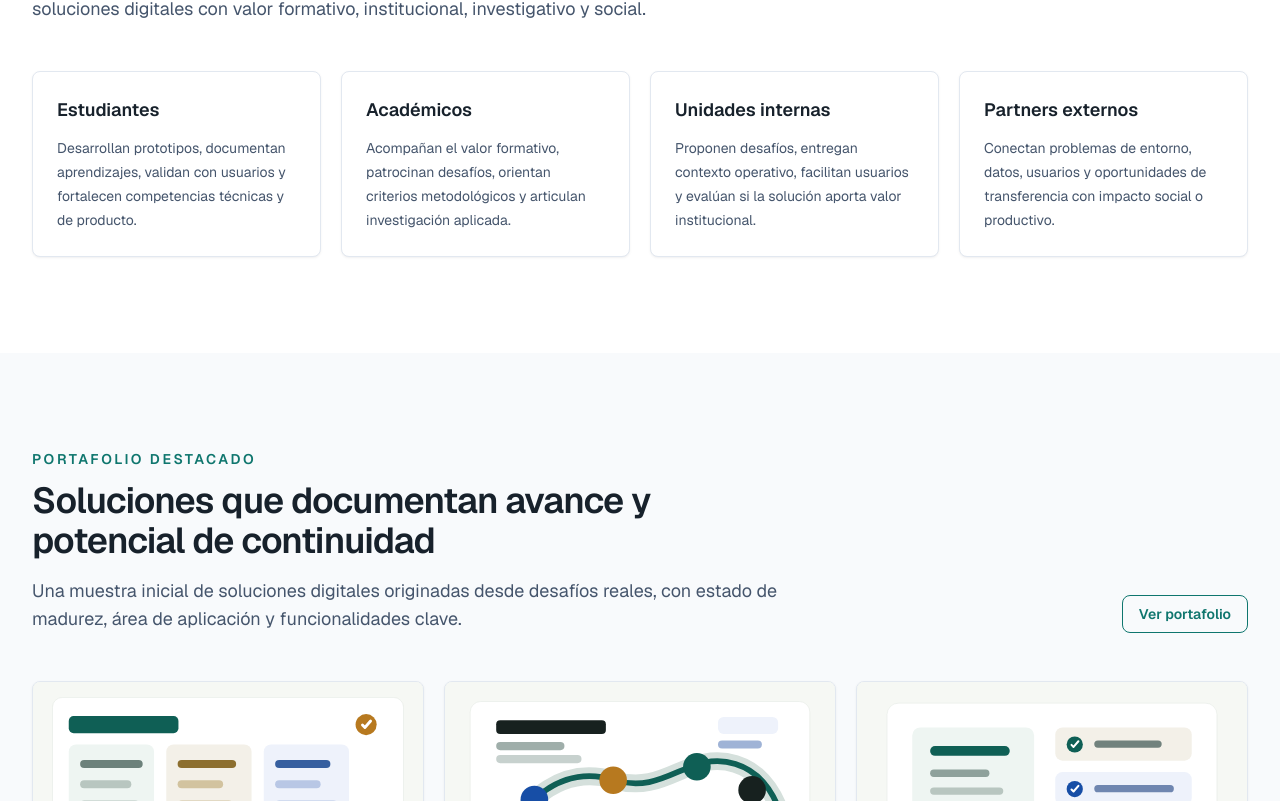
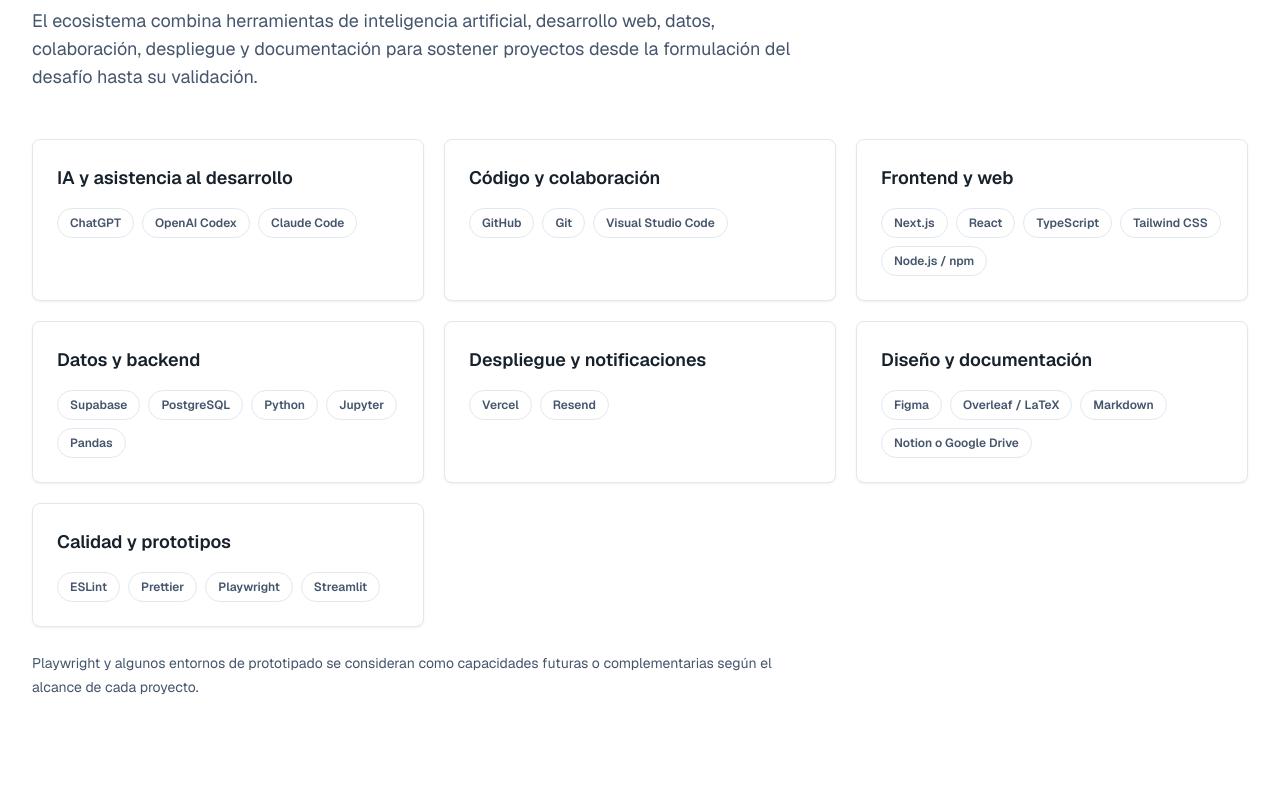
Before and after one commit to FrancoQuezada/Ecosistema-DSD, a Next.js app: page / in a window 1280 px wide. Shown: the part 4339-5140 px from the top of the page. Built offline with nearby package versions, Linux system fonts and the light colour scheme.

Commit message:
Add ecosystem tools section

```diff
--- a/src/app/page.tsx
+++ b/src/app/page.tsx
@@ -54,6 +54,37 @@
   },
 ];
 
+const toolGroups = [
+  {
+    title: "IA y asistencia al desarrollo",
+    tools: ["ChatGPT", "OpenAI Codex", "Claude Code"],
+  },
+  {
+    title: "Código y colaboración",
+    tools: ["GitHub", "Git", "Visual Studio Code"],
+  },
+  {
+    title: "Frontend y web",
+    tools: ["Next.js", "React", "TypeScript", "Tailwind CSS", "Node.js / npm"],
+  },
+  {
+    title: "Datos y backend",
+    tools: ["Supabase", "PostgreSQL", "Python", "Jupyter", "Pandas"],
+  },
+  {
+    title: "Despliegue y notificaciones",
+    tools: ["Vercel", "Resend"],
+  },
+  {
+    title: "Diseño y documentación",
+    tools: ["Figma", "Overleaf / LaTeX", "Markdown", "Notion o Google Drive"],
+  },
+  {
+    title: "Calidad y prototipos",
+    tools: ["ESLint", "Prettier", "Playwright", "Streamlit"],
+  },
+];
+
 export default function Home() {
   return (
     <>
@@ -103,6 +134,44 @@
               </Badge>
             ))}
           </div>
+        </div>
+      </section>
+
+      <section className="bg-white py-24">
+        <div className="mx-auto max-w-7xl px-5 lg:px-8">
+          <SectionHeader
+            eyebrow="Herramientas habilitantes"
+            title="Un stack de trabajo para docencia, prototipado y transferencia"
+            description="El ecosistema combina herramientas de inteligencia artificial, desarrollo web, datos, colaboración, despliegue y documentación para sostener proyectos desde la formulación del desafío hasta su validación."
+          />
+          <div className="mt-12 grid gap-5 md:grid-cols-2 lg:grid-cols-3">
+            {toolGroups.map((group) => (
+              <article
+                key={group.title}
+                className="rounded-lg border border-slate-200 bg-white p-6 shadow-sm shadow-slate-900/5"
+              >
+                <h3 className="text-lg font-semibold text-[#17212b]">
+                  {group.title}
+                </h3>
+                <div className="mt-4 flex flex-wrap gap-2">
+                  {group.tools.map((tool) => (
+                    <Badge
+                      key={tool}
+                      variant="neutral"
+                      className="px-3 py-1.5 text-xs"
+                    >
+                      {tool}
+                    </Badge>
+                  ))}
+                </div>
+              </article>
+            ))}
+          </div>
+          <p className="mt-6 max-w-3xl text-sm leading-6 text-slate-600">
+            Playwright y algunos entornos de prototipado se consideran como
+            capacidades futuras o complementarias según el alcance de cada
+            proyecto.
+          </p>
         </div>
       </section>
 
```
Also changed, not shown: 1 other file (tests, documents, lock files or other folders).
